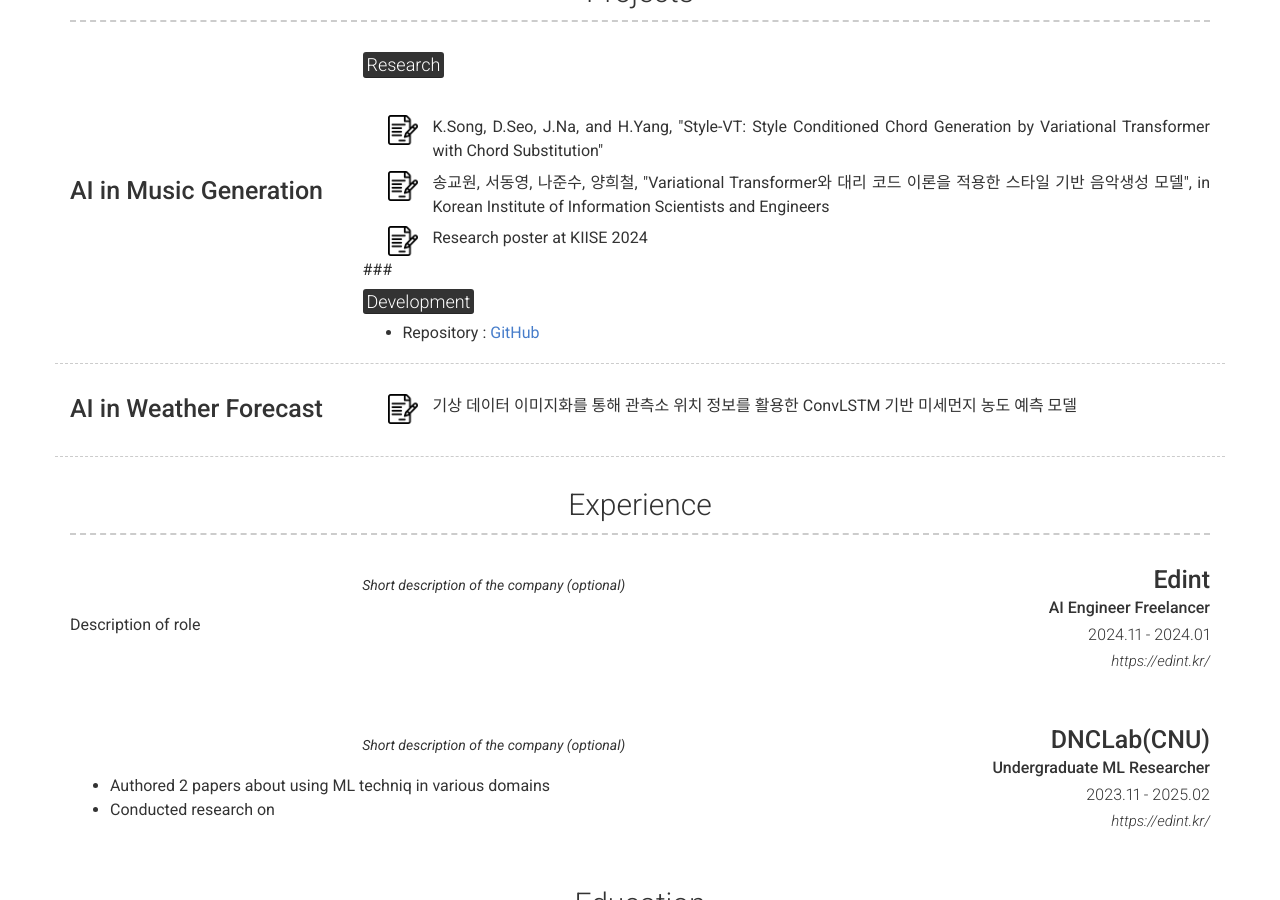
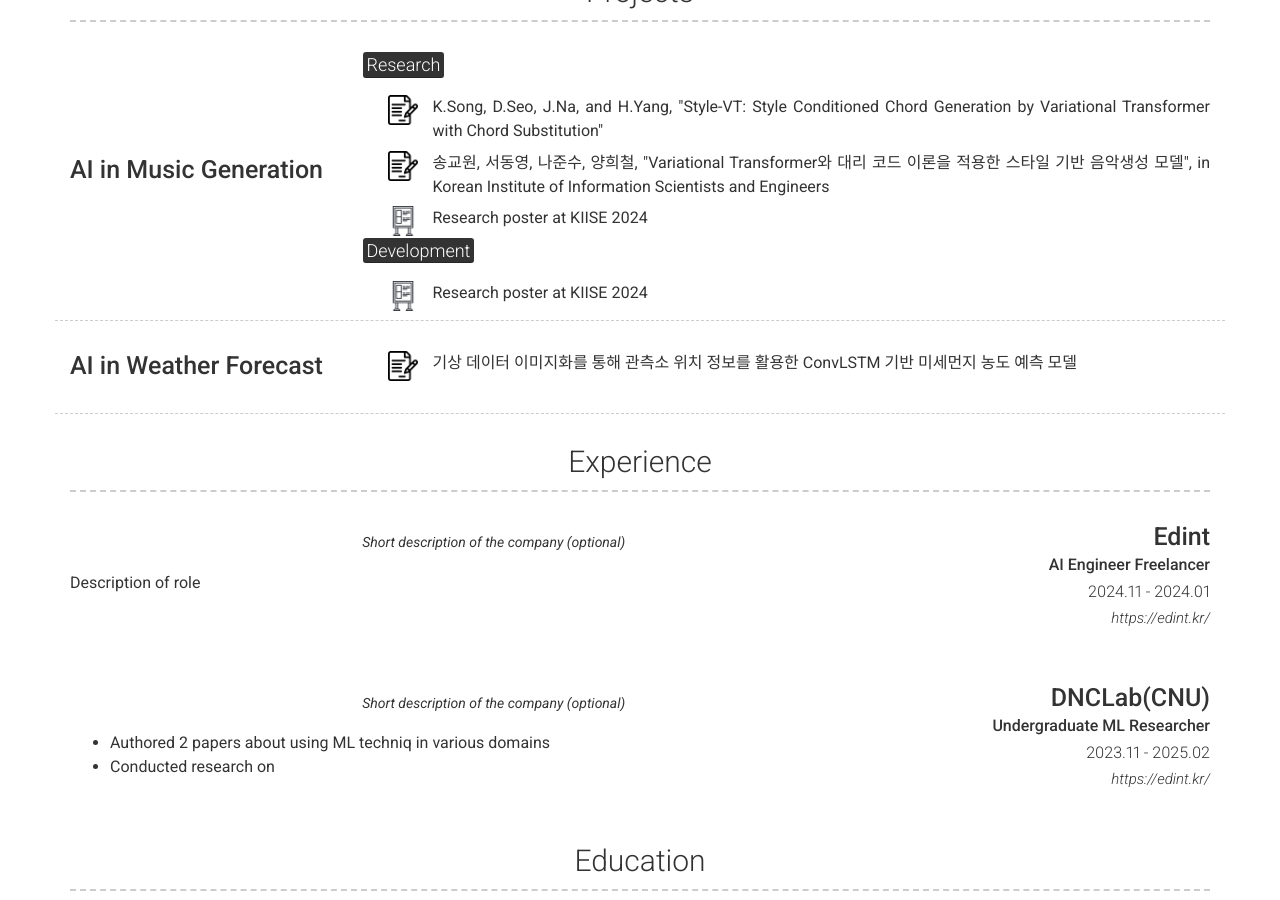
Before and after one commit to tim000519/tim000519.github.io, a Jekyll site: the page built from index.md, in a window 1280 px wide and 900 px high, scrolled down 578 px. Built offline with Jekyll 4.4.1, drawn with Linux system fonts in a browser that asks for light colours; nearby versions of some CDN libraries.

Commit message:
Update _config.yml

```diff
--- a/_config.yml
+++ b/_config.yml
@@ -71,7 +71,7 @@ content:
         title: AI in Music Generation
 
         description: |
-          ## <mark style="display: inline-block; margin-bottom: 30px;">Research</mark>
+          ## <mark style="display: inline-block; margin-bottom: 10px;">Research</mark>
 
           <div style="display: flex; align-items: flex-start; margin-left: 25px;">
             <a href="/pdf/Access.pdf" target="_blank" style="margin-right: 10px; flex-shrink: 0;">
@@ -93,16 +93,22 @@ content:
 
           <div style="display: flex; align-items: flex-start; margin-left: 25px;">
             <a href="/pdf/stylrPoster.pdf" target="_blank" style="margin-right: 10px; flex-shrink: 0;">
-              <img src="/images/contract.png" alt="PDF" width="30" style="vertical-align: middle; flex-shrink: 0;">
+              <img src="/images/poster.png" alt="PDF" width="30" style="vertical-align: middle; flex-shrink: 0;">
             </a>
             <p style="margin-left: 5px; vertical-align: middle;">
               Research poster at KIISE 2024
             </p>
           </div>
 
-          ###
-          ## <mark style="margin-top: 10px;">Development</mark>
-          - Repository : [GitHub](https://github.com/tim000519/Style-VT)
+          ## <mark style="display: inline-block; margin-bottom: 10px; margin-bottom: 10px;">Development</mark>
+          <div style="display: flex; align-items: flex-start; margin-left: 25px;">
+            <a href="/pdf/stylrPoster.pdf" target="_blank" style="margin-right: 10px; flex-shrink: 0;">
+              <img src="/images/poster.png" alt="PDF" width="30" style="vertical-align: middle; flex-shrink: 0;">
+            </a>
+            <p style="margin-left: 5px; vertical-align: middle;">
+              Research poster at KIISE 2024
+            </p>
+          </div>
 
       - layout: left
         border: weak  # Value of `weak` will display a weak border below this item. # Any
@@ -110,13 +116,13 @@ content:
         title: AI in Weather Forecast
         description: |
           <div style="display: flex; align-items: flex-start; margin-left: 25px;">
-              <a href="/pdf/conv.pdf" target="_blank" style="margin-right: 10px;">
-                <img src="/images/contract.png" alt="PDF" width="30" style="vertical-align: middle;">
-              </a>
-              <p style="margin-left: 5px; vertical-align: middle;">
-                기상 데이터 이미지화를 통해 관측소 위치 정보를 활용한 ConvLSTM 기반 미세먼지 농도 예측 모델
-              </p>
-            </div>
+            <a href="/pdf/conv.pdf" target="_blank" style="margin-right: 10px; flex-shrink: 0;">
+              <img src="/images/contract.png" alt="PDF" width="30" style="vertical-align: middle; flex-shrink: 0;">
+            </a>
+            <p style="margin-left: 5px; vertical-align: middle;">
+              기상 데이터 이미지화를 통해 관측소 위치 정보를 활용한 ConvLSTM 기반 미세먼지 농도 예측 모델
+            </p>
+          </div>
 
   - title: Experience
     layout: list
```
